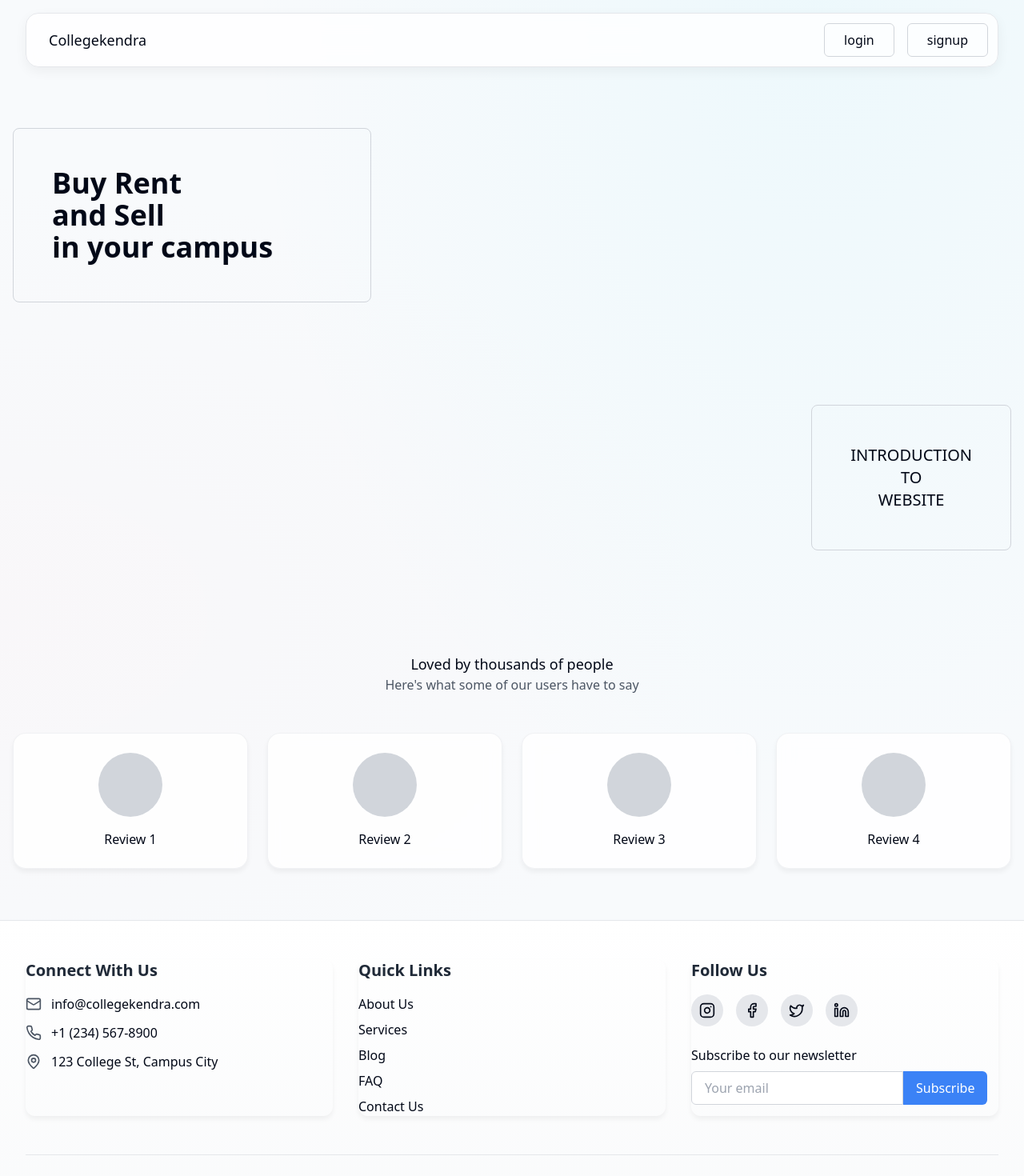
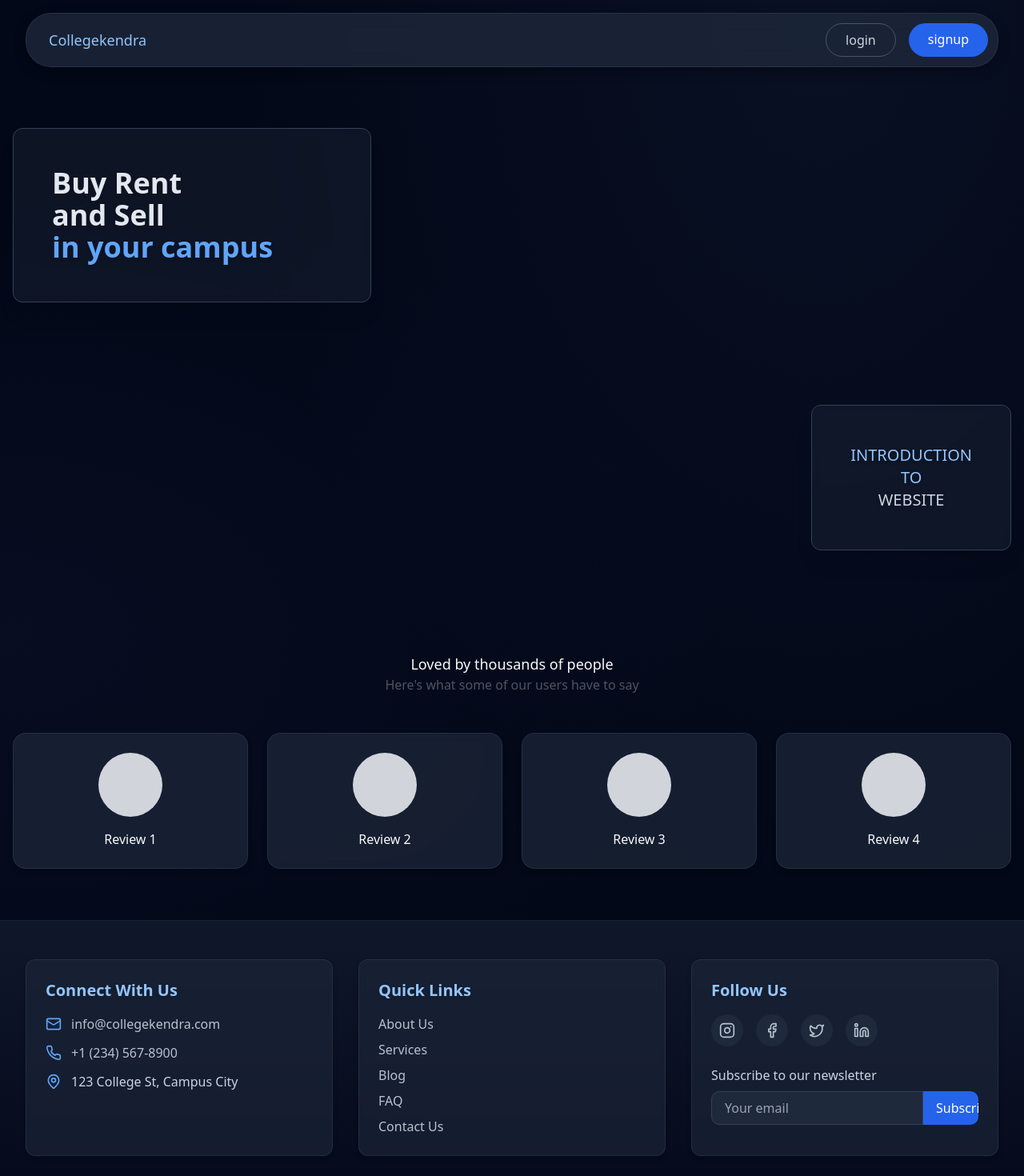
Before and after one commit to paramsharma01/curvy-scroll-home, a React (Vite) app: page / in a window 1280 px wide. Shown: the top 1470 px of the page at 80% size. Built offline with nearby package versions, Linux system fonts and the light colour scheme.

Commit message:
feat: Implement dark theme
Adds a dark theme to the website, adjusting colors and styles for a better user experience.

```diff
--- a/src/components/Footer.tsx
+++ b/src/components/Footer.tsx
@@ -4,59 +4,59 @@ import { Mail, Instagram, Facebook, Twitter, Linkedin, Phone, MapPin } from 'luc
 
 export function Footer() {
   return (
-    <footer className="py-12 px-8 border-t border-gray-200 bg-gradient-to-b from-white to-gray-50">
+    <footer className="py-12 px-8 border-t border-slate-700/50 bg-gradient-to-b from-slate-900 to-slate-950">
       <div className="max-w-7xl mx-auto">
         <div className="grid grid-cols-1 md:grid-cols-3 gap-8 mb-12">
-          <div className="footer-card transform hover:translate-y-[-5px] transition-all duration-300">
-            <h3 className="text-xl font-bold mb-4 text-gray-800">Connect With Us</h3>
+          <div className="footer-card p-6 transform hover:translate-y-[-5px] transition-all duration-300">
+            <h3 className="text-xl font-bold mb-4 text-blue-300">Connect With Us</h3>
             <div className="space-y-3">
               <div className="flex items-center gap-3">
-                <Mail className="h-5 w-5 text-gray-600" />
-                <a href="mailto:info@collegekendra.com" className="hover:text-blue-500 transition-colors">info@collegekendra.com</a>
+                <Mail className="h-5 w-5 text-blue-400" />
+                <a href="mailto:info@collegekendra.com" className="hover:text-blue-400 transition-colors">info@collegekendra.com</a>
               </div>
               <div className="flex items-center gap-3">
-                <Phone className="h-5 w-5 text-gray-600" />
-                <a href="tel:+123456789" className="hover:text-blue-500 transition-colors">+1 (234) 567-8900</a>
+                <Phone className="h-5 w-5 text-blue-400" />
+                <a href="tel:+123456789" className="hover:text-blue-400 transition-colors">+1 (234) 567-8900</a>
               </div>
               <div className="flex items-center gap-3">
-                <MapPin className="h-5 w-5 text-gray-600" />
-                <p>123 College St, Campus City</p>
+                <MapPin className="h-5 w-5 text-blue-400" />
+                <p className="text-slate-300">123 College St, Campus City</p>
               </div>
             </div>
           </div>
 
-          <div className="footer-card transform hover:translate-y-[-5px] transition-all duration-300">
-            <h3 className="text-xl font-bold mb-4 text-gray-800">Quick Links</h3>
+          <div className="footer-card p-6 transform hover:translate-y-[-5px] transition-all duration-300">
+            <h3 className="text-xl font-bold mb-4 text-blue-300">Quick Links</h3>
             <ul className="space-y-2">
-              <li><Link to="/about" className="hover:text-blue-500 transition-colors">About Us</Link></li>
-              <li><Link to="/services" className="hover:text-blue-500 transition-colors">Services</Link></li>
-              <li><Link to="/blog" className="hover:text-blue-500 transition-colors">Blog</Link></li>
-              <li><Link to="/faq" className="hover:text-blue-500 transition-colors">FAQ</Link></li>
-              <li><Link to="/contact" className="hover:text-blue-500 transition-colors">Contact Us</Link></li>
+              <li><Link to="/about" className="hover:text-blue-400 transition-colors">About Us</Link></li>
+              <li><Link to="/services" className="hover:text-blue-400 transition-colors">Services</Link></li>
+              <li><Link to="/blog" className="hover:text-blue-400 transition-colors">Blog</Link></li>
+              <li><Link to="/faq" className="hover:text-blue-400 transition-colors">FAQ</Link></li>
+              <li><Link to="/contact" className="hover:text-blue-400 transition-colors">Contact Us</Link></li>
             </ul>
           </div>
 
-          <div className="footer-card transform hover:translate-y-[-5px] transition-all duration-300">
-            <h3 className="text-xl font-bold mb-4 text-gray-800">Follow Us</h3>
+          <div className="footer-card p-6 transform hover:translate-y-[-5px] transition-all duration-300">
+            <h3 className="text-xl font-bold mb-4 text-blue-300">Follow Us</h3>
             <div className="flex space-x-4">
-              <a href="#" className="h-10 w-10 bg-gray-200 rounded-full flex items-center justify-center hover:bg-blue-500 hover:text-white transition-all duration-300">
+              <a href="#" className="h-10 w-10 bg-slate-800 rounded-full flex items-center justify-center hover:bg-blue-500 hover:text-slate-900 transition-all duration-300">
                 <Instagram className="h-5 w-5" />
               </a>
-              <a href="#" className="h-10 w-10 bg-gray-200 rounded-full flex items-center justify-center hover:bg-blue-600 hover:text-white transition-all duration-300">
+              <a href="#" className="h-10 w-10 bg-slate-800 rounded-full flex items-center justify-center hover:bg-blue-600 hover:text-slate-900 transition-all duration-300">
                 <Facebook className="h-5 w-5" />
               </a>
-              <a href="#" className="h-10 w-10 bg-gray-200 rounded-full flex items-center justify-center hover:bg-sky-500 hover:text-white transition-all duration-300">
+              <a href="#" className="h-10 w-10 bg-slate-800 rounded-full flex items-center justify-center hover:bg-sky-500 hover:text-slate-900 transition-all duration-300">
                 <Twitter className="h-5 w-5" />
               </a>
-              <a href="#" className="h-10 w-10 bg-gray-200 rounded-full flex items-center justify-center hover:bg-blue-700 hover:text-white transition-all duration-300">
+              <a href="#" className="h-10 w-10 bg-slate-800 rounded-full flex items-center justify-center hover:bg-blue-700 hover:text-slate-900 transition-all duration-300">
                 <Linkedin className="h-5 w-5" />
               </a>
             </div>
             <div className="mt-6">
-              <h4 className="font-medium mb-2">Subscribe to our newsletter</h4>
+              <h4 className="font-medium mb-2 text-slate-300">Subscribe to our newsletter</h4>
               <div className="flex">
-                <input type="email" placeholder="Your email" className="px-4 py-2 border border-gray-300 rounded-l-md focus:outline-none focus:ring-2 focus:ring-blue-500" />
-                <button className="bg-blue-500 text-white px-4 py-2 rounded-r-md hover:bg-blue-600 transition-colors">
+                <input type="email" placeholder="Your email" className="px-4 py-2 bg-slate-800 border border-slate-700 rounded-l-md focus:outline-none focus:ring-2 focus:ring-blue-500 text-slate-300" />
+                <button className="bg-blue-600 text-white px-4 py-2 rounded-r-md hover:bg-blue-700 transition-colors">
                   Subscribe
                 </button>
               </div>
@@ -64,8 +64,8 @@ export function Footer() {
           </div>
         </div>
 
-        <div className="text-center pt-6 border-t border-gray-200">
-          <p>© 2025 Collegekendra. All rights reserved.</p>
+        <div className="text-center pt-6 border-t border-slate-700/50">
+          <p className="text-slate-400">© 2025 Collegekendra. All rights reserved.</p>
         </div>
       </div>
     </footer>
--- a/src/components/Hero.tsx
+++ b/src/components/Hero.tsx
@@ -3,13 +3,13 @@ export function Hero() {
   return (
     <section className="mt-24 py-16 px-4">
       <div className="max-w-7xl mx-auto">
-        <div className="border border-gray-300 rounded-lg p-12 max-w-md">
-          <h1 className="text-4xl font-bold">
+        <div className="border border-slate-700 rounded-lg p-12 max-w-md bg-slate-800/40 backdrop-blur-sm shadow-xl">
+          <h1 className="text-4xl font-bold text-gradient">
             Buy Rent
             <br />
             and Sell
             <br />
-            in your campus
+            <span className="text-blue-400">in your campus</span>
           </h1>
         </div>
       </div>
--- a/src/components/Introduction.tsx
+++ b/src/components/Introduction.tsx
@@ -3,14 +3,14 @@ export function Introduction() {
   return (
     <section className="py-16 px-4">
       <div className="max-w-7xl mx-auto flex justify-end">
-        <div className="border border-gray-300 rounded-lg p-12 max-w-md flex items-center justify-center">
+        <div className="border border-slate-700 rounded-lg p-12 max-w-md flex items-center justify-center bg-slate-800/40 backdrop-blur-sm shadow-xl">
           <div className="text-center">
-            <h2 className="text-xl font-medium">
+            <h2 className="text-xl font-medium text-blue-300">
               INTRODUCTION
               <br />
               TO
               <br />
-              WEBSITE
+              <span className="text-slate-300">WEBSITE</span>
             </h2>
           </div>
         </div>
--- a/src/components/Navbar.tsx
+++ b/src/components/Navbar.tsx
@@ -23,18 +23,18 @@ export function Navbar() {
 
   return (
     <nav className={cn(
-      "navbar fixed top-4 left-0 right-0 mx-auto w-[95%] max-w-7xl z-50 bg-white/80 p-3 border border-gray-200 backdrop-blur-md",
+      "navbar fixed top-4 left-0 right-0 mx-auto w-[95%] max-w-7xl z-50 p-3 border backdrop-blur-md",
       scrolled ? "navbar-scrolled" : ""
     )}>
       <div className="flex justify-between items-center">
-        <Link to="/" className="text-lg font-medium pl-4 transform transition-all hover:scale-105">
+        <Link to="/" className="text-lg font-medium pl-4 transform transition-all hover:scale-105 text-blue-300">
           Collegekendra
         </Link>
         <div className="flex gap-4">
-          <Link to="/login" className="px-6 py-2 border border-gray-300 rounded-md hover:bg-gray-50 transition-colors">
+          <Link to="/login" className="px-6 py-2 border border-slate-600 rounded-full hover:bg-slate-800 hover:border-blue-500 transition-colors text-slate-300">
             login
           </Link>
-          <Link to="/signup" className="px-6 py-2 border border-gray-300 rounded-md hover:bg-gray-50 transition-colors">
+          <Link to="/signup" className="px-6 py-2 bg-blue-600 text-white rounded-full hover:bg-blue-700 transition-colors">
             signup
           </Link>
         </div>
--- a/src/index.css
+++ b/src/index.css
@@ -5,54 +5,6 @@
 
 @layer base {
   :root {
-    --background: 210 40% 98%;
-    --foreground: 222.2 84% 4.9%;
-
-    --card: 0 0% 100%;
-    --card-foreground: 222.2 84% 4.9%;
-
-    --popover: 0 0% 100%;
-    --popover-foreground: 222.2 84% 4.9%;
-
-    --primary: 221.2 83% 53.3%;
-    --primary-foreground: 210 40% 98%;
-
-    --secondary: 210 40% 96.1%;
-    --secondary-foreground: 222.2 47.4% 11.2%;
-
-    --muted: 210 40% 96.1%;
-    --muted-foreground: 215.4 16.3% 46.9%;
-
-    --accent: 210 40% 96.1%;
-    --accent-foreground: 222.2 47.4% 11.2%;
-
-    --destructive: 0 84.2% 60.2%;
-    --destructive-foreground: 210 40% 98%;
-
-    --border: 214.3 31.8% 91.4%;
-    --input: 214.3 31.8% 91.4%;
-    --ring: 221.2 83% 53.3%;
-
-    --radius: 0.5rem;
-
-    --sidebar-background: 0 0% 98%;
-
-    --sidebar-foreground: 240 5.3% 26.1%;
-
-    --sidebar-primary: 240 5.9% 10%;
-
-    --sidebar-primary-foreground: 0 0% 98%;
-
-    --sidebar-accent: 240 4.8% 95.9%;
-
-    --sidebar-accent-foreground: 240 5.9% 10%;
-
-    --sidebar-border: 220 13% 91%;
-
-    --sidebar-ring: 217.2 91.2% 59.8%;
-  }
-
-  .dark {
     --background: 222.2 84% 4.9%;
     --foreground: 210 40% 98%;
 
@@ -62,7 +14,7 @@
     --popover: 222.2 84% 4.9%;
     --popover-foreground: 210 40% 98%;
 
-    --primary: 210 40% 98%;
+    --primary: 217.2 91.2% 59.8%;
     --primary-foreground: 222.2 47.4% 11.2%;
 
     --secondary: 217.2 32.6% 17.5%;
@@ -80,6 +32,9 @@
     --border: 217.2 32.6% 17.5%;
     --input: 217.2 32.6% 17.5%;
     --ring: 212.7 26.8% 83.9%;
+
+    --radius: 0.75rem;
+
     --sidebar-background: 240 5.9% 10%;
     --sidebar-foreground: 240 4.8% 95.9%;
     --sidebar-primary: 224.3 76.3% 48%;
@@ -99,26 +54,30 @@
   body {
     @apply bg-background text-foreground;
     background-image:
-      radial-gradient(at 80% 0%, hsla(189, 100%, 56%, 0.05) 0px, transparent 50%),
-      radial-gradient(at 0% 50%, hsla(355, 100%, 93%, 0.1) 0px, transparent 50%);
+      radial-gradient(at 80% 0%, hsla(225, 39%, 30%, 0.15) 0px, transparent 50%),
+      radial-gradient(at 0% 50%, hsla(240, 40%, 20%, 0.2) 0px, transparent 50%);
   }
 }
 
 /* Custom Navbar Animation */
 .navbar {
   transition: all 0.3s ease;
-  border-radius: 1rem;
-  box-shadow: 0 5px 15px rgba(0, 0, 0, 0.05);
+  border-radius: 2rem;
+  box-shadow: 0 5px 15px rgba(0, 0, 0, 0.3);
   transform-style: preserve-3d;
   perspective: 1000px;
+  background: rgba(30, 41, 59, 0.8);
+  border-color: rgba(71, 85, 105, 0.3);
 }
 
 .navbar-scrolled {
-  border-radius: 2.5rem;
+  border-radius: 3rem;
   transform: scale(1.02) translateZ(10px);
   box-shadow:
-    0 10px 20px rgba(0, 0, 0, 0.08),
-    0 5px 8px rgba(0, 0, 0, 0.06);
+    0 10px 20px rgba(0, 0, 0, 0.2),
+    0 5px 8px rgba(0, 0, 0, 0.15);
+  background: rgba(30, 41, 59, 0.85);
+  backdrop-filter: blur(12px);
 }
 
 /* Cards with 3D effect */
@@ -126,32 +85,37 @@
   transition: all 0.3s ease;
   transform-style: preserve-3d;
   perspective: 1000px;
-  box-shadow: 0 4px 6px rgba(0, 0, 0, 0.05);
+  box-shadow: 0 4px 6px rgba(0, 0, 0, 0.2);
   border-radius: 0.75rem;
+  background: rgba(30, 41, 59, 0.6);
+  border: 1px solid rgba(71, 85, 105, 0.3);
+  backdrop-filter: blur(4px);
 }
 
 .footer-card:hover, .review-card:hover {
   transform: translateY(-5px) rotateX(5deg);
-  box-shadow: 0 10px 20px rgba(0, 0, 0, 0.1);
+  box-shadow: 0 10px 20px rgba(0, 0, 0, 0.25);
+  border-color: rgba(96, 165, 250, 0.5);
 }
 
 /* Review Cards */
 .review-card {
   border-radius: 1rem;
   overflow: hidden;
-  background: rgba(255, 255, 255, 0.8);
+  background: rgba(30, 41, 59, 0.7);
   backdrop-filter: blur(10px);
-  border: 1px solid rgba(209, 213, 219, 0.3);
+  border: 1px solid rgba(71, 85, 105, 0.3);
 }
 
 .review-card:hover {
-  border-color: rgba(59, 130, 246, 0.5);
+  border-color: rgba(96, 165, 250, 0.5);
 }
 
 /* Link hover effects */
 a {
   transition: all 0.2s ease;
   position: relative;
+  color: rgba(203, 213, 225, 0.9);
 }
 
 a:after {
@@ -163,6 +127,10 @@ a:after {
   left: 0;
   background-color: hsl(var(--primary));
   transition: width 0.3s ease;
+}
+
+a:hover {
+  color: rgb(96, 165, 250);
 }
 
 a:hover:after {
@@ -186,7 +154,7 @@ button:after, .btn:after {
   background: linear-gradient(
     90deg,
     transparent,
-    rgba(255, 255, 255, 0.2),
+    rgba(96, 165, 250, 0.2),
     transparent
   );
   transition: left 0.7s ease;
@@ -198,5 +166,6 @@ button:hover:after, .btn:hover:after {
 
 /* Text shadow for headings */
 h1, h2, h3 {
-  text-shadow: 1px 1px 1px rgba(0, 0, 0, 0.05);
+  text-shadow: 0 2px 4px rgba(0, 0, 0, 0.2);
+  color: rgb(226, 232, 240);
 }
```
